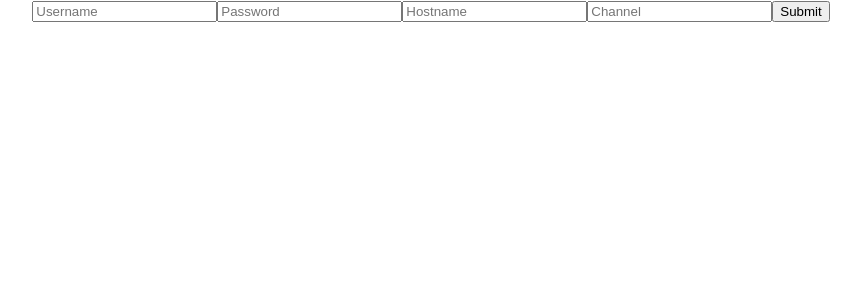
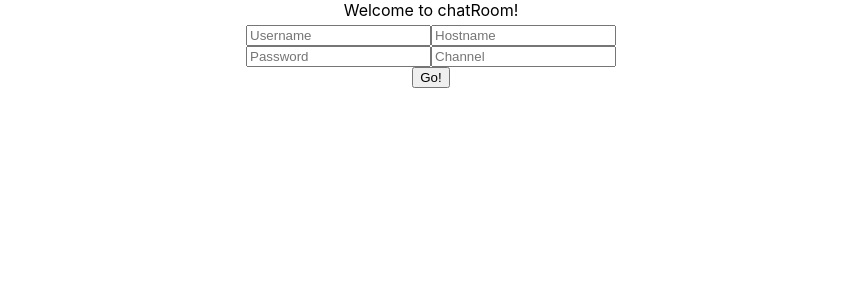
Before and after one commit to jakkso/chat_room, a React (Create React App) app: page / in a window 1280 px wide. Shown: the top 300 px of the page, without its empty margins (209-1070 px from the left). Built offline with nearby package versions, Linux system fonts and the light colour scheme.

Commit message:
Working on login taking a break

```diff
--- a/src/App.js
+++ b/src/App.js
@@ -1,48 +1,11 @@
 import React, { Component } from 'react';
-import './App.css';
+// import './App.css';
 
 // import {Message} from './messageWindow/singleMessage';
 import {Main} from "./main/main";
 
 
 class App extends Component {
-  constructor(props) {
-    super(props);
-    this.state = {username: '', password: '', hostname: '', port: '8083'};
-    this.onChange = this.onChange.bind(this);
-    this.onSubmit = this.onSubmit.bind(this);
-  }
-
-  onChange(event) {
-    const value = event.target.value;
-    const elementID = event.target.id;
-    switch (elementID) {
-      case "username":
-        this.setState({username: value,});
-        break;
-      case "password":
-        this.setState({password: value,});
-        break;
-      case "hostname":
-        this.setState({hostname: value,});
-        break;
-      case "port":
-        this.setState({port: value,});
-        break;
-      default:
-        break;
-    }
-  }
-
-  onSubmit(event) {
-    event.preventDefault();
-    const {username, password, hostname, port} = this.state;
-    console.log(`Username: '${username}'`);
-    console.log(`Password length: ${password.length}`);
-    console.log(`Hostname: '${hostname}'`);
-    console.log(`Port: '${port}'`);
-    this.setState({username: '', password: '', hostname: '', port: ''});
-  }
 
   render() {
     //
--- /dev/null
+++ b/src/login/login.css
@@ -0,0 +1,32 @@
+#login-form {
+  display: flex;
+  flex-direction: row;
+  margin-top: 5px;
+}
+
+.credentials, .server-info  {
+  display: flex;
+  flex-direction: column;
+  align-items: center;
+  justify-content: center;
+}
+
+#login-container {
+  display: flex;
+  flex-direction: column;
+  align-items: center;
+
+}
+
+.spacer {
+}
+
+#button-container {
+  display: flex;
+  flex-direction: row;
+  align-items: flex-end;
+}
+
+#login-button {
+
+}
--- a/src/login/login.js
+++ b/src/login/login.js
@@ -1,15 +1,29 @@
 import React from 'react';
+
+import './login.css';
 
 export function LoginView(props) {
   const {onChange, onSubmit, state } = props;
   const {username, password, hostname, channel} = state;
   return(
-    <form>
-      <input type="text" placeholder="Username" onChange={onChange} value={username} id="username"/>
-      <input type="password" placeholder="Password" onChange={onChange} value={password} id="password"/>
-      <input type="text" placeholder="Hostname" onChange={onChange} value={hostname} id="hostname"/>
-      <input type="text" placeholder="Channel" onChange={onChange} value={channel} id="channel" />
-      <button onClick={onSubmit} type="submit">Submit</button>
-    </form>
+
+    <div id="login-container">
+      <div className="title">
+        Welcome to chatRoom!
+      </div>
+      <form id="login-form">
+        <div className="credentials">
+          <input type="text" placeholder="Username" onChange={onChange} value={username} id="username"/>
+          <input type="password" placeholder="Password" onChange={onChange} value={password} id="password"/>
+        </div>
+        <div className="server-info">
+          <input type="text" placeholder="Hostname" onChange={onChange} value={hostname} id="hostname"/>
+          <input type="text" placeholder="Channel" onChange={onChange} value={channel} id="channel" />
+        </div>
+      </form>
+      <div id="button-container">
+        <button id="login-button" onClick={onSubmit} type="submit">Go!</button>
+      </div>
+    </div>
   )
 }
--- /dev/null
+++ b/src/messageWindow/msgWindow.css
@@ -0,0 +1,4 @@
+#message-window {
+  max-height: 500px;
+  overflow: scroll;
+}
--- a/src/messageWindow/msgWindow.js
+++ b/src/messageWindow/msgWindow.js
@@ -1,5 +1,6 @@
 import React from 'react';
 
+import './msgWindow.css'
 import {Message} from './singleMessage';
 
 export function MsgWindow(props) {
--- a/src/messageWindow/singleMessage.css
+++ b/src/messageWindow/singleMessage.css
@@ -23,7 +23,7 @@
 }
 
 .timestamp {
-  size: 12px;
+  size: 10px;
 }
 
 .payload {
```
Also changed, not shown: notes.txt.
